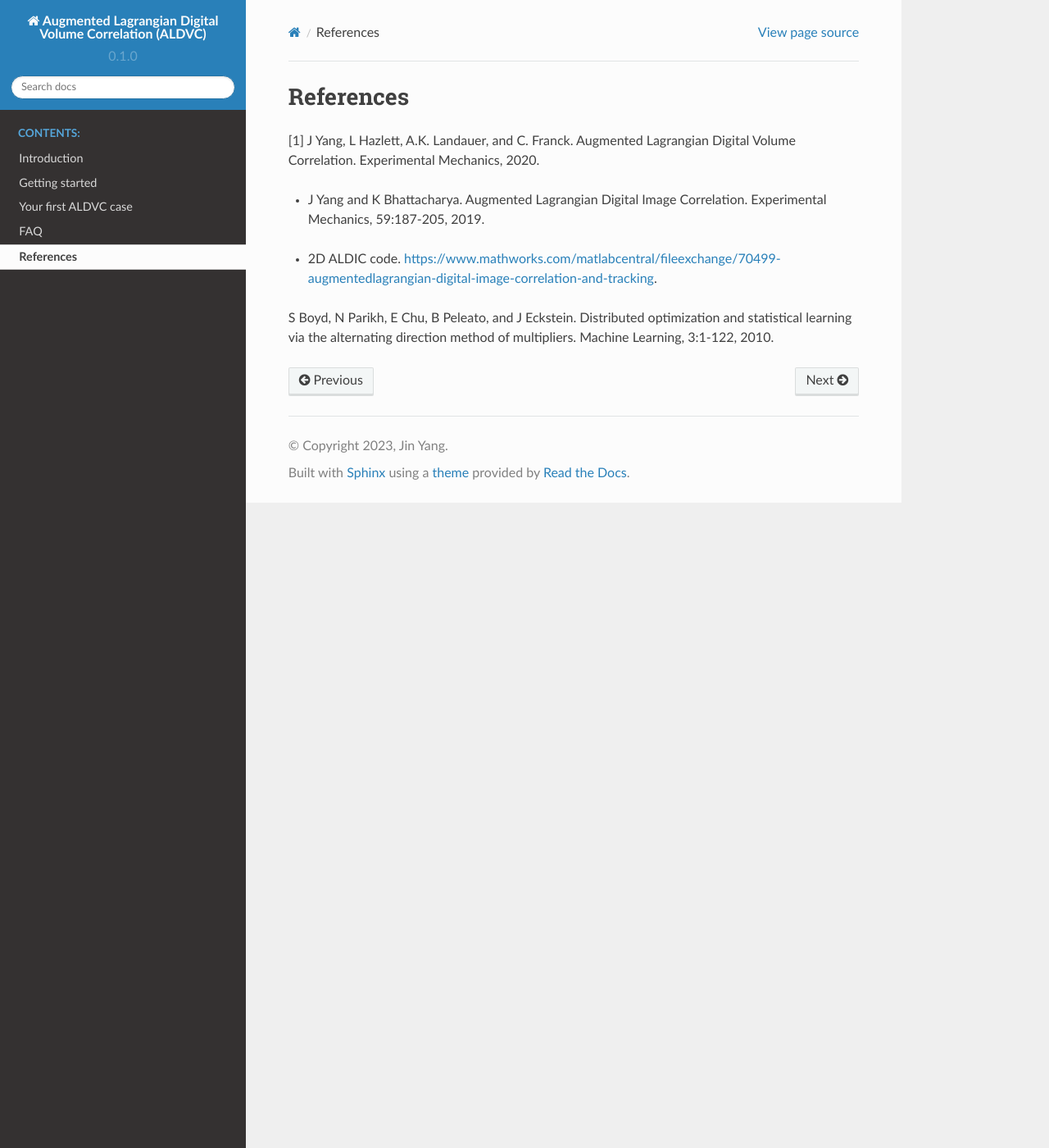
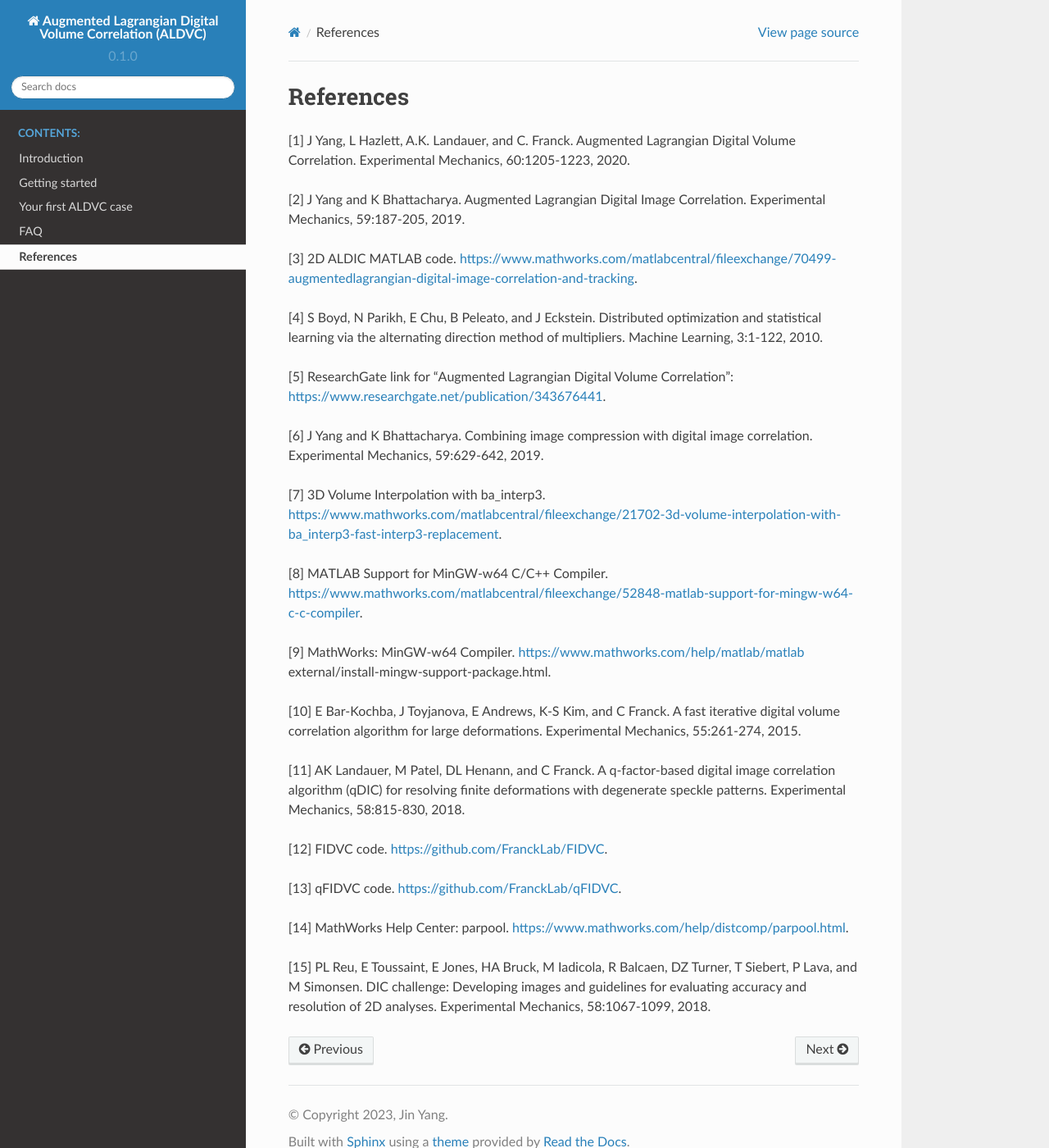
Before and after one commit to jyang526843/ALDVC_doc, a Sphinx documentation site: the page built from docs/source/pages/references.rst, in a window 1280 px wide and 1400 px high. Shown: the whole window at 82% size. Built offline with Sphinx 7.4.7 and the Read the Docs theme 2.0.0, drawn with Linux system fonts in a browser that asks for light colours.

Commit message:
update intro

```diff
--- a/docs/source/pages/introduction.rst
+++ b/docs/source/pages/introduction.rst
@@ -22,6 +22,7 @@
 
 
 Some advantages of our ALDVC algorithm are highlighted below:
+
     * [i] It is a *fast* algorithm using *distributed parallel* computing for a global nonconvex optimization.
     * [ii] *Global kinematic compatibility* is added as a global constraint in augmented Lagrangian form, and solved using the *Alternating Direction Method of Multipliers (ADMM)* scheme.
     * [iii] Both displacement fields and affine deformation gradients are computed at the same time.
@@ -33,7 +34,7 @@
 
 .. _target to image:
 
-.. figure:: /img/fig_dvc_illustraion_figs1-3.png
+.. figure:: ./img/fig_dvc_illustraion_figs1-3.png
    :alt: Overview of different DVC methods
    :align: center
    :width: 500px
--- a/docs/source/pages/references.rst
+++ b/docs/source/pages/references.rst
@@ -6,39 +6,61 @@
 
 .. _[1]:
 
-[1] J Yang, L Hazlett, A.K. Landauer, and C. Franck. Augmented Lagrangian Digital Volume Correlation. Experimental Mechanics, 2020.
+[1] J Yang, L Hazlett, A.K. Landauer, and C. Franck. Augmented Lagrangian Digital Volume Correlation. Experimental Mechanics, 60:1205-1223, 2020.
 
 
-.. _Ref2:
+.. _[2]:
 
-* J Yang and K Bhattacharya. Augmented Lagrangian Digital Image Correlation. Experimental Mechanics, 59:187-205, 2019.
+[2] J Yang and K Bhattacharya. Augmented Lagrangian Digital Image Correlation. Experimental Mechanics, 59:187-205, 2019.
 
-.. _Ref3:
+.. _[3]:
 
-* 2D ALDIC code. https://www.mathworks.com/matlabcentral/fileexchange/70499-augmentedlagrangian-digital-image-correlation-and-tracking.
+[3] 2D ALDIC MATLAB code. https://www.mathworks.com/matlabcentral/fileexchange/70499-augmentedlagrangian-digital-image-correlation-and-tracking.
 
 .. _[4]:
 
-S Boyd, N Parikh, E Chu, B Peleato, and J Eckstein. Distributed optimization and statistical learning via the alternating direction method of multipliers. Machine Learning, 3:1-122, 2010.
+[4] S Boyd, N Parikh, E Chu, B Peleato, and J Eckstein. Distributed optimization and statistical learning via the alternating direction method of multipliers. Machine Learning, 3:1-122, 2010.
 
-.. _[5]: https://www.researchgate.net/publication/343676441 Augmented Lagrangian Digital Volume Correlation.
+.. _[5]:
 
-.. _[6]: J Yang and K Bhattacharya. Combining image compression with digital image correlation. Experimental Mechanics, 59:629-642, 2019.
+[5] ResearchGate link for "Augmented Lagrangian Digital Volume Correlation": https://www.researchgate.net/publication/343676441.
 
-.. _[7]: 3D Volume Interpolation with ba interp3. https://www.mathworks.com/matlabcentral/fileexchange/21702-3d-volume-interpolation-with-ba_interp3-fast-interp3-replacement.
+.. _[6]:
 
-.. _[8]: MATLAB Support for MinGW-w64 C/C++ Compiler. https://www.mathworks.com/matlabcentral/fileexchange/52848-matlab-support-for-mingw-w64-c-c-compiler.
+[6] J Yang and K Bhattacharya. Combining image compression with digital image correlation. Experimental Mechanics, 59:629-642, 2019.
 
-.. _[9]: MathWorks: MinGW-w64 Compiler. https://www.mathworks.com/help/matlab/matlab external/install-mingw-support-package.html.
+.. _[7]:
 
-.. _[10]: E Bar-Kochba, J Toyjanova, E Andrews, K-S Kim, and C Franck. A fast iterative digital volume correlation algorithm for large deformations. Experimental Mechanics, 55:261-274, 2015.
+[7] 3D Volume Interpolation with ba_interp3. https://www.mathworks.com/matlabcentral/fileexchange/21702-3d-volume-interpolation-with-ba_interp3-fast-interp3-replacement.
 
-.. _[11]: AK Landauer, M Patel, DL Henann, and C Franck. A q-factor-based digital image correlation algorithm (qDIC) for resolving finite deformations with degenerate speckle patterns. Experimental Mechanics, 58:815-830, 2018.
+.. _[8]:
 
-.. _[12]: FIDVC code. https://github.com/FranckLab/FIDVC.
+[8] MATLAB Support for MinGW-w64 C/C++ Compiler. https://www.mathworks.com/matlabcentral/fileexchange/52848-matlab-support-for-mingw-w64-c-c-compiler.
 
-.. _[13]: qFIDVC code. https://github.com/FranckLab/qFIDVC.
+.. _[9]:
 
-.. _[14]: MathWorks Help Center: parpool. https://www.mathworks.com/help/distcomp/parpool.html.
+[9] MathWorks: MinGW-w64 Compiler. https://www.mathworks.com/help/matlab/matlab external/install-mingw-support-package.html.
 
-.. _[15]: PL Reu, E Toussaint, E Jones, HA Bruck, M Iadicola, R Balcaen, DZ Turner, T Siebert, P Lava, and M Simonsen. DIC challenge: Developing images and guidelines for evaluating accuracy and resolution of 2D analyses. Experimental Mechanics, 58:1067-1099, 2018.
+.. _[10]:
+
+[10] E Bar-Kochba, J Toyjanova, E Andrews, K-S Kim, and C Franck. A fast iterative digital volume correlation algorithm for large deformations. Experimental Mechanics, 55:261-274, 2015.
+
+.. _[11]:
+
+[11] AK Landauer, M Patel, DL Henann, and C Franck. A q-factor-based digital image correlation algorithm (qDIC) for resolving finite deformations with degenerate speckle patterns. Experimental Mechanics, 58:815-830, 2018.
+
+.. _[12]:
+
+[12] FIDVC code. https://github.com/FranckLab/FIDVC.
+
+.. _[13]:
+
+[13] qFIDVC code. https://github.com/FranckLab/qFIDVC.
+
+.. _[14]:
+
+[14] MathWorks Help Center: parpool. https://www.mathworks.com/help/distcomp/parpool.html.
+
+.. _[15]:
+
+[15] PL Reu, E Toussaint, E Jones, HA Bruck, M Iadicola, R Balcaen, DZ Turner, T Siebert, P Lava, and M Simonsen. DIC challenge: Developing images and guidelines for evaluating accuracy and resolution of 2D analyses. Experimental Mechanics, 58:1067-1099, 2018.
```
Also changed, not shown: docs/source/pages/try_citation.rst (line endings or trailing spaces).
